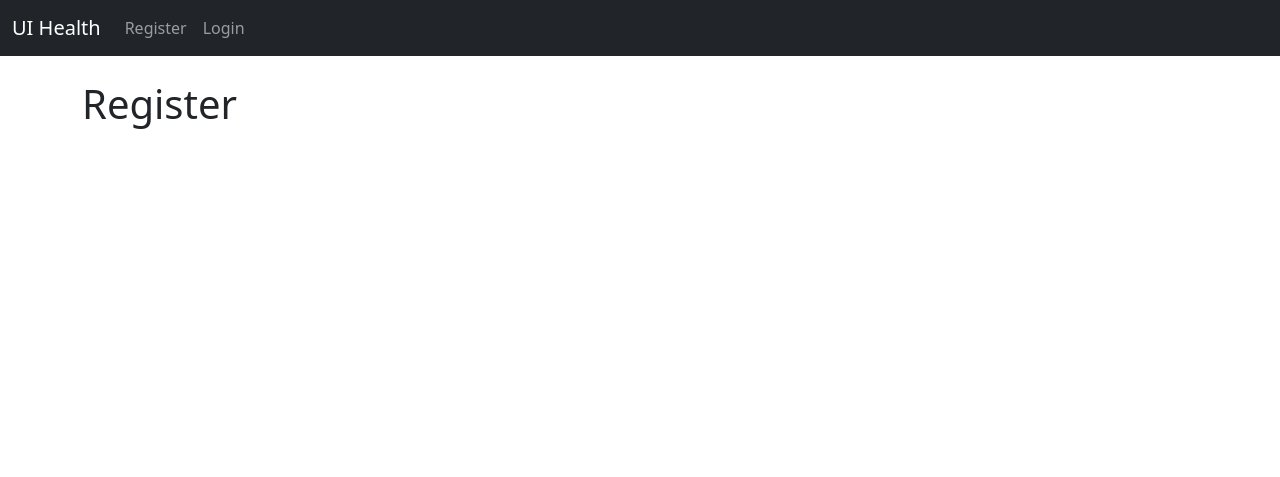
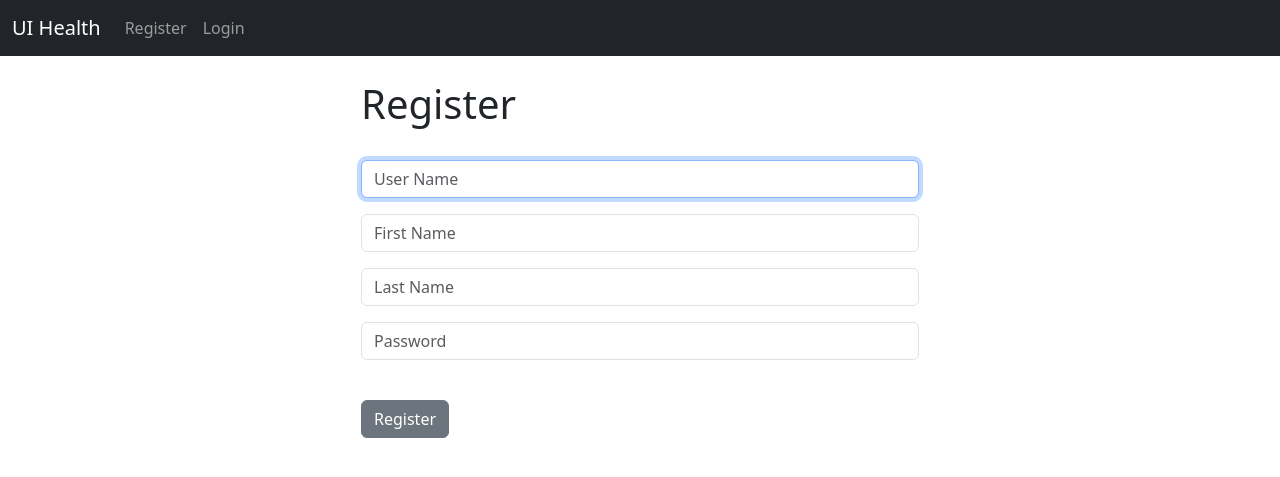
Before and after one commit to sebas1517/480_database_system_project, a Django app: page /register/ in a window 1280 px wide. Shown: the top 477 px of the page. Run offline with Django 4.2, Linux system fonts and the light colour scheme.

Commit message:
Added Patient Registration form

```diff
--- /dev/null
+++ b/uih/website/forms.py
@@ -0,0 +1,30 @@
+from django.contrib.auth.forms import UserCreationForm
+from django.contrib.auth.models import User
+from django import forms
+
+class PatientForm(UserCreationForm):
+    first_name = forms.CharField(label='', widget=forms.TextInput(attrs={'class': 'form-control', 'placeholder': 'First Name'}),max_length=45)
+    last_name = forms.CharField(label='', widget=forms.TextInput(attrs={'class': 'form-control', 'placeholder': 'Last Name'}),max_length=45)
+
+    class Meta:
+        model = User
+        fields = ('username', 'first_name', 'last_name', 'password1')
+
+
+    def __init__(self, *args, **kwargs):
+        super(PatientForm, self).__init__(*args, **kwargs)
+        del self.fields['password2']
+        self.fields['password1'].help_text = None
+        self.fields['username'].help_text = None
+
+        self.fields['username'].widget.attrs['class'] = 'form-control'
+        self.fields['username'].widget.attrs['placeholder'] = 'User Name'
+        self.fields['username'].label = ''
+
+        self.fields['password1'].widget.attrs['class'] = 'form-control'
+        self.fields['password1'].widget.attrs['placeholder'] = 'Password'
+        self.fields['password1'].label = ''
+
+        # self.fields['password2'].widget.attrs['class'] = 'form-control'
+        # self.fields['password2'].widget.attrs['placeholder'] = 'Confirm Password'
+        # self.fields['password2'].label = ''
--- a/uih/website/templates/register.html
+++ b/uih/website/templates/register.html
@@ -2,6 +2,18 @@
 
 {% block content %}
 
+<div class ="col-md-6 offset-md-3">
 <h1>Register</h1>
+<br/>
+<form method="POST" action="">
+	{% csrf_token %}
+
+    {{ form.as_p }}
+
+    <br/>
+    <button type="submit" class="btn btn-secondary">Register</button>
+</form>
+
+</div>
 
 {% endblock%}
--- a/uih/website/views.py
+++ b/uih/website/views.py
@@ -1,6 +1,7 @@
 from django.shortcuts import render, redirect
 from django.contrib.auth import authenticate, login, logout
 from django.contrib import messages
+from .forms import PatientForm
 
 def home(request):
 	# Check to see if logging in
@@ -11,7 +12,7 @@ def home(request):
 		user = authenticate(request, username=username, password=password)
 		if user is not None:
 			login(request, user)
-			messages.success(request, "You have heen hogged in!")
+			messages.success(request, "You have heen logged in!")
 			return redirect('home')
 		else:
 			messages.success(request, "There Was An Error Logging In, Please Try Again...")
@@ -25,4 +26,17 @@ def logout_user(request):
     return redirect('home')
 
 def register_user(request):
-    return render(request, 'register.html')
+    if request.method == 'POST':
+        form = PatientForm(request.POST)
+        if form.is_valid():
+            form.save()
+            username = form.cleaned_data['username']
+            password = form.cleaned_data['password1']
+            user = authenticate(username=username, password=password)
+            login(request, user)
+            messages.success(request, "You are registered.")
+            return redirect('home')
+    else:
+        form = PatientForm()
+        return render(request, 'register.html', {'form':form})
+    return render(request, 'register.html', {'form':form})
```
